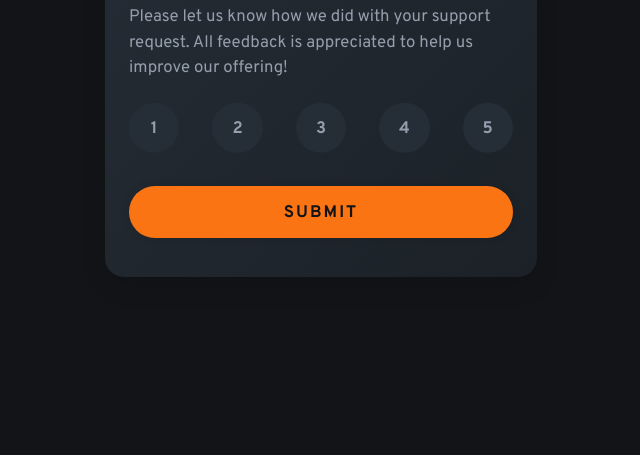
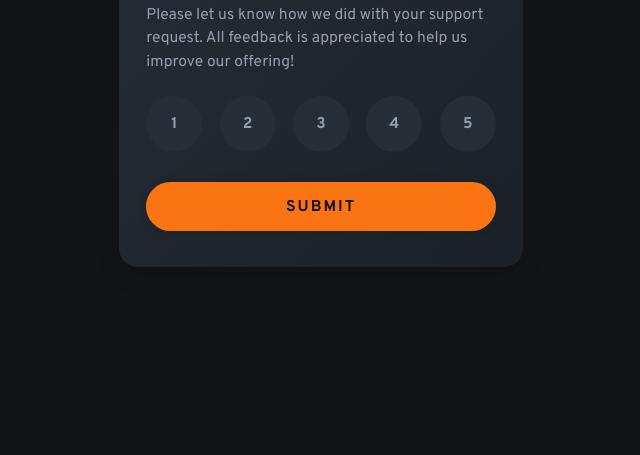
Before and after one commit to danmlarsen/fm-interactive-rating-component, a website: page index.html in a window 1280 px wide. Shown: the part 345-800 px from the top of the page, without its empty margins (319-959 px from the left). Drawn offline with Linux system fonts and the light colour scheme.

Commit message:
Minor spacing and typography tweaks

```diff
--- a/sass/_base.scss
+++ b/sass/_base.scss
@@ -11,7 +11,7 @@ html {
     scroll-behavior: smooth;
 
     @media screen and (min-width: 48em) {
-        font-size: 75%;
+        font-size: 70%;
     }
 }
 
--- a/sass/_components.scss
+++ b/sass/_components.scss
@@ -12,6 +12,10 @@
     flex-direction: column;
     align-items: start;
     gap: 2rem;
+
+    @media screen and (min-width: 48em) {
+        padding: 2.4rem 2.4rem 3.2rem;
+    }
 
     &--completed {
         align-items: center;
@@ -61,6 +65,10 @@
     &__form-radios label {
         position: relative;
         height: 4.2rem;
+
+        @media screen and (min-width: 48em) {
+            height: 5rem;
+        }
     }
 
     &__form-radios label span {
@@ -98,5 +106,10 @@
             background-color: $color-natural-100;
             animation: scaleUpDown 0.25s ease-in;
         }
+
+        @media screen and (min-width: 48em) {
+            width: 5rem;
+            height: 5rem;
+        }
     }
 }
```
Also changed, not shown: css/style.css, 1 other file.
